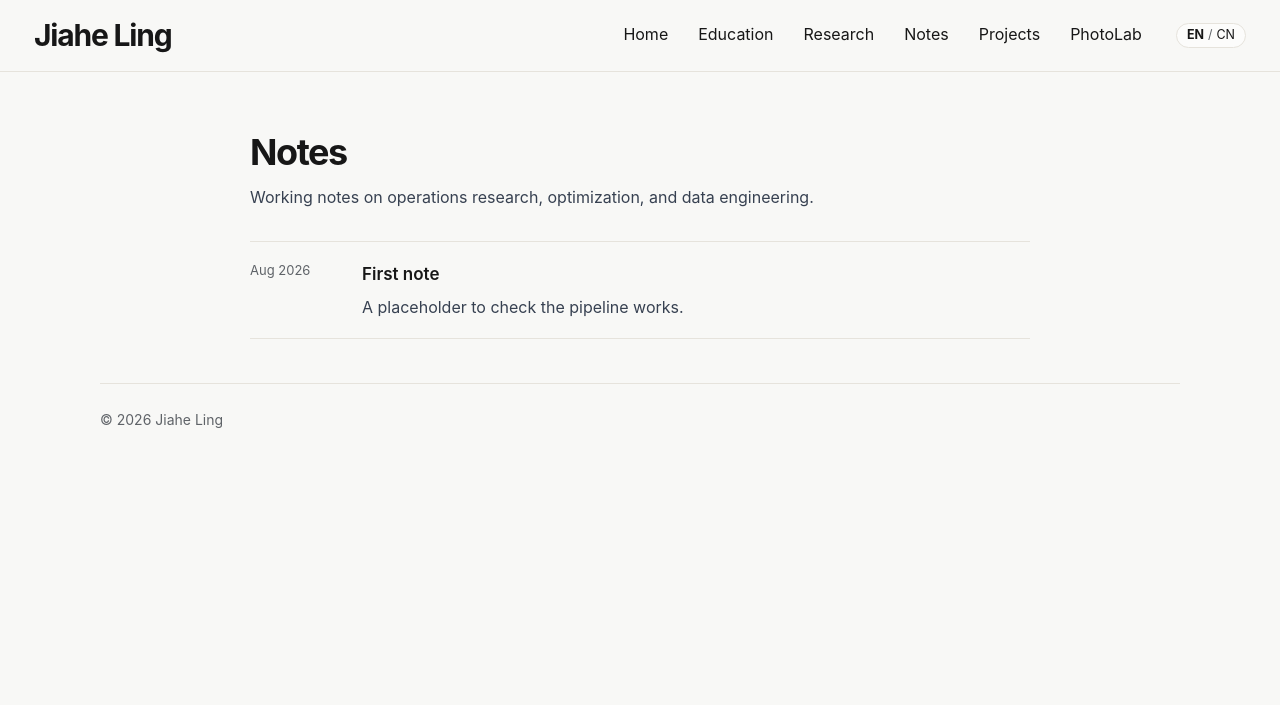
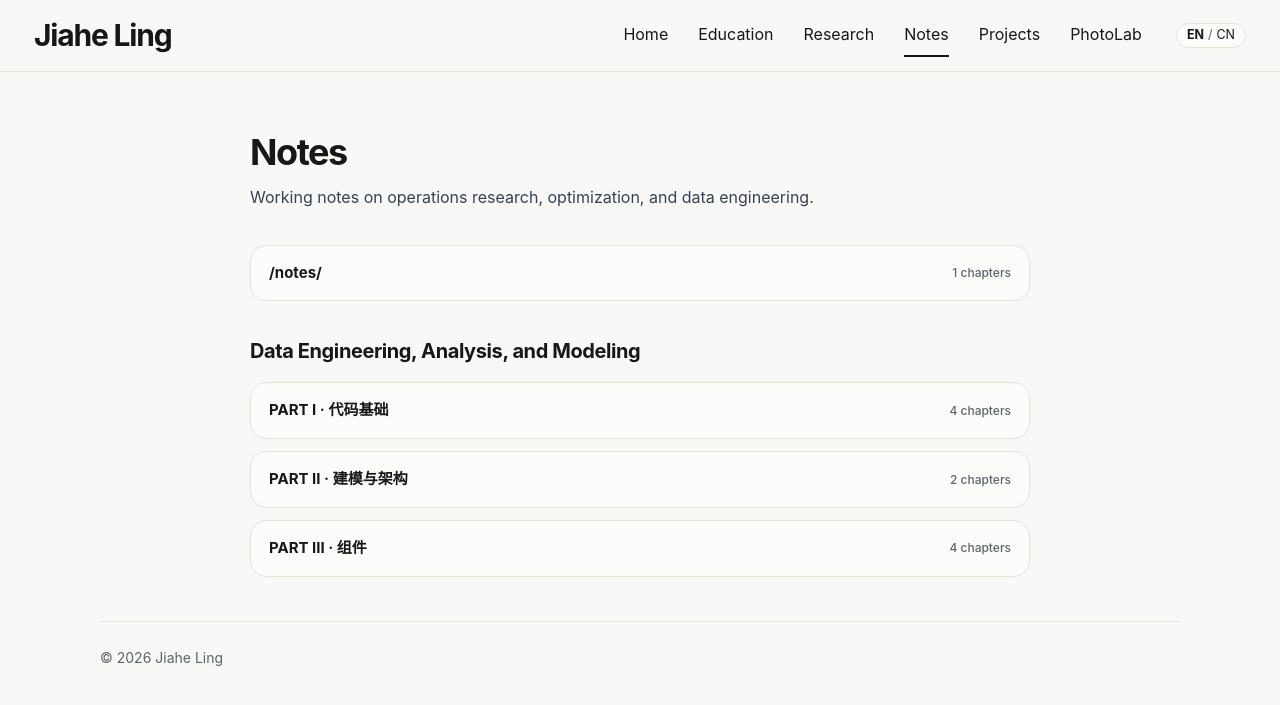
Before and after one commit to JiaheLing/jiaheling.github.io, a Jekyll site: the page built from pages/notes.html, in a window 1280 px wide. Shown: the top 705 px of the page. Built offline with Jekyll 4.4.1, drawn with Linux system fonts in a browser that asks for light colours.

Commit message:
update notes

```diff
--- a/_config.yml
+++ b/_config.yml
@@ -3,11 +3,20 @@ url: "https://jiaheling.com"
 baseurl: ""
 
 defaults:
-  - scope:
-      path: "notes"
-      type: pages
-    values:
-      layout: note
+  - scope: { path: "notes", type: pages }
+    values: { layout: note }
+
+  - scope: { path: "notes/data-engineering", type: pages }
+    values: { note_name: "Data Engineering, Analysis, and Modeling" }
+
+  - scope: { path: "notes/data-engineering/part-1-code", type: pages }
+    values: { part_title: "PART I · 代码基础" }
+
+  - scope: { path: "notes/data-engineering/part-2-modeling", type: pages }
+    values: { part_title: "PART II · 建模与架构" }
+
+  - scope: { path: "notes/data-engineering/part-3-components", type: pages }
+    values: { part_title: "PART III · 组件" }
 
 markdown: kramdown
 kramdown:
--- a/assets/style.css
+++ b/assets/style.css
@@ -1213,3 +1213,21 @@ h1 {
 .note-body code { font-size: 0.88em; }
 .note-body table { width: 100%; border-collapse: collapse; font-size: 14px; }
 .note-body th, .note-body td { border-bottom: 1px solid var(--line); padding: 9px 12px; text-align: left; }
+
+/* Notes */
+.note-book { margin-top: 34px; }
+.note-book-title { font-size: 20px; letter-spacing: -0.02em; margin: 0 0 14px; }
+
+.chapter-list { margin: 0; padding-left: 22px; display: grid; gap: 9px; }
+.chapter-list li::marker { color: var(--muted); font-size: 13px; }
+.chapter-list a { color: var(--text); text-decoration: none; }
+.chapter-list a:hover { text-decoration: underline; text-underline-offset: 3px; }
+
+.chapter-planned { color: var(--muted); }
+
+.chapter-badge {
+  margin-left: 8px; padding: 1px 8px; border-radius: 999px;
+  border: 1px solid var(--line); background: var(--panel);
+  color: var(--muted); font-size: 11px; letter-spacing: 0.04em;
+}
+.chapter-optional { font-style: italic; }
--- a/chinese/education.html
+++ b/chinese/education.html
@@ -13,7 +13,7 @@
 
     <nav class="nav" aria-label="主导航">
       <a href="index.html">首页</a>
-      <a href="education.html">教育</a>
+      <a class="active" href="education.html">教育</a>
       <a href="research.html">研究</a>
       <a href="../pages/notes.html">笔记</a>
       <a href="projects.html">项目</a>
--- a/pages/notes.html
+++ b/pages/notes.html
@@ -16,7 +16,7 @@ title: Notes
       <a href="../index.html">Home</a>
       <a href="education.html">Education</a>
       <a href="research.html">Research</a>
-      <a href="notes.html">Notes</a>
+      <a class="active" href="notes.html">Notes</a>
       <a href="projects.html">Projects</a>
       <a href="photolab.html">PhotoLab</a>
       <span class="lang-switch"><span class="lang-current">EN</span><span class="lang-sep">/</span><a href="../chinese/index.html">CN</a></span>
@@ -24,22 +24,49 @@ title: Notes
   </header>
 
   <main class="page content-page">
-    <h1>Notes</h1>
+        <h1>Notes</h1>
     <p class="page-intro">Working notes on operations research, optimization, and data engineering.</p>
 
-    {% assign notes = site.pages | where_exp: "p", "p.dir == '/notes/'" | sort: "date" | reverse %}
+    {% assign chapters = site.pages | where_exp: "p", "p.dir contains '/notes/'" %}
+    {% assign notes = chapters | group_by: "note_name" | sort: "name" %}
 
-    <ul class="note-list">
-      {% for note in notes %}
-      <li class="note-list-item">
-        <time datetime="{{ note.date | date_to_xmlschema }}">{{ note.date | date: "%b %Y" }}</time>
-        <div>
-          <a class="note-list-title" href="{{ note.url }}">{{ note.title }}</a>
-          {% if note.summary %}<p class="note-list-summary">{{ note.summary }}</p>{% endif %}
+    {% for note in notes %}
+      <section class="note-book">
+        <h2 class="note-book-title">{{ note.name }}</h2>
+
+        {% assign parts = note.items | group_by_exp: "c", "c.dir" | sort: "name" %}
+        <div class="course-accordion">
+          {% for part in parts %}
+            {% assign ptitle = part.items.first.part_title | default: part.name %}
+            {% assign ordered = part.items | sort: "name" %}
+
+            <details class="course-group">
+              <summary>
+                <span>{{ ptitle }}</span>
+                <span class="course-count">{{ ordered.size }} chapters</span>
+              </summary>
+              <div class="course-group-body">
+                <ol class="chapter-list">
+                  {% for ch in ordered %}
+                  <li>
+                    {% if ch.status == "planned" %}
+                      <span class="chapter-planned">{{ ch.title }}</span>
+                    {% elsif ch.pdf %}
+                      <a href="{{ ch.pdf }}" target="_blank" rel="noopener">{{ ch.title }}</a>
+                      <span class="chapter-badge">PDF</span>
+                    {% else %}
+                      <a href="{{ ch.url }}">{{ ch.title }}</a>
+                    {% endif %}
+                    {% if ch.optional %}<span class="chapter-badge chapter-optional">optional</span>{% endif %}
+                  </li>
+                  {% endfor %}
+                </ol>
+              </div>
+            </details>
+          {% endfor %}
         </div>
-      </li>
-      {% endfor %}
-    </ul>
+      </section>
+    {% endfor %}
   </main>
 
   <footer class="footer">
```
Also changed, not shown: notes/data-engineering/part-1-code/01-algorithms.md (added, +3 -0 lines), notes/data-engineering/part-1-code/02-sql.md (added, +3 -0 lines), notes/data-engineering/part-1-code/03-java.md (added, +4 -0 lines), notes/data-engineering/part-1-code/04-linux.md (added, +4 -0 lines), notes/data-engineering/part-2-modeling/01-warehouse-modeling.md (added, +4 -0 lines), notes/data-engineering/part-2-modeling/02-bigdata-architecture.md (added, +4 -0 lines), notes/data-engineering/part-3-components/01-hadoop.md (added, +4 -0 lines), notes/data-engineering/part-3-components/02-hive.md (added, +4 -0 lines), notes/data-engineering/part-3-components/03-spark.md (added, +4 -0 lines), notes/data-engineering/part-3-components/04-zookeeper.md (added, +4 -0 lines), 1 other file.
